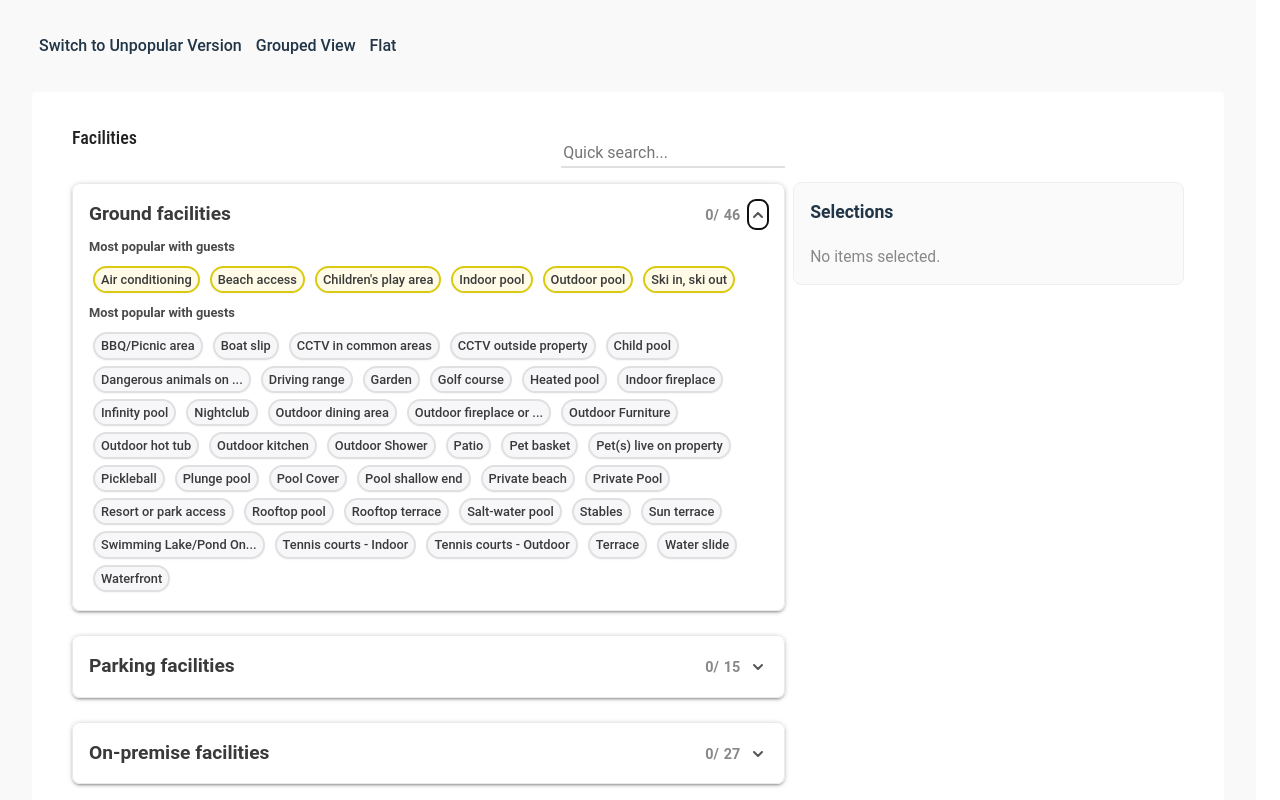
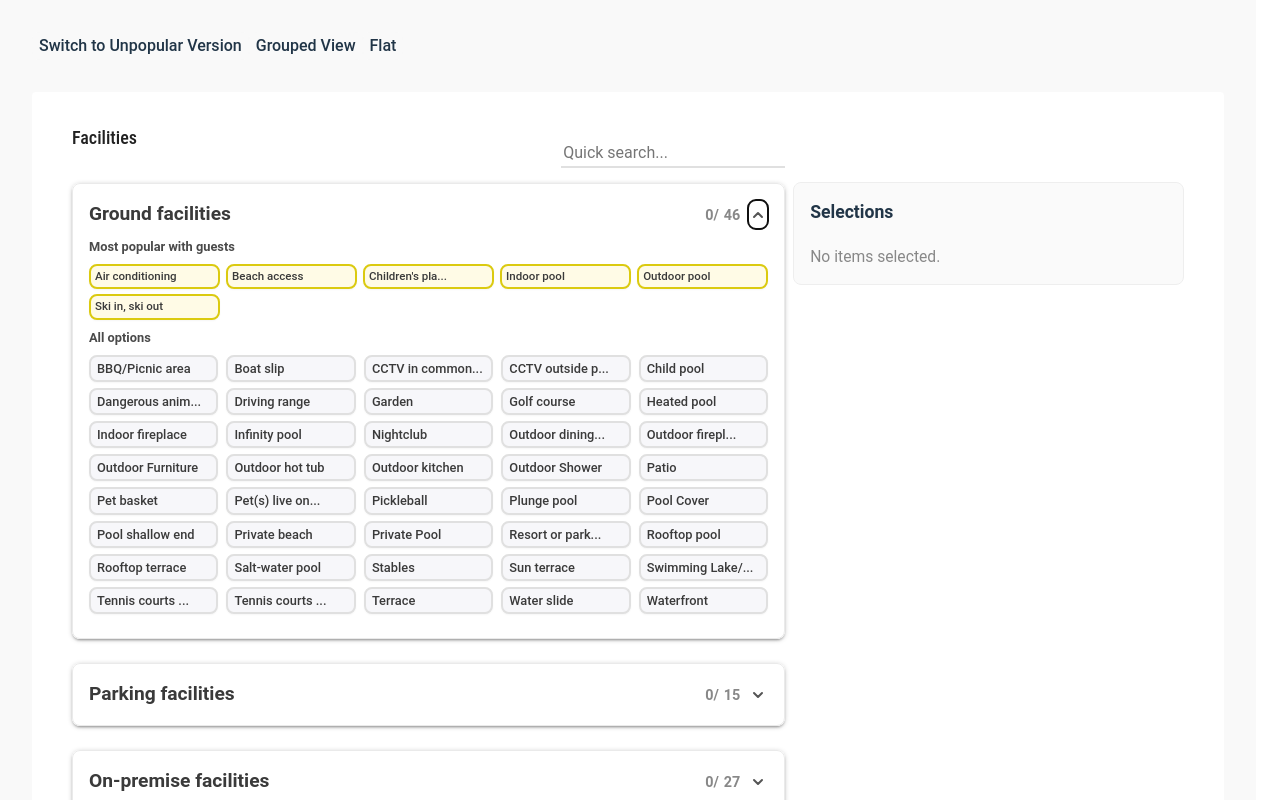
Before and after one commit to ranfomshi/facilities-view, a React (Vite) app: page / in a window 1280 px wide. Both pictures are taken after a click on the button 758 px from the left and 214 px from the top of the page. Shown: the top 800 px of the page. Built offline with nearby package versions, Linux system fonts and the light colour scheme.

Commit message:
style: Refactor label truncation and enhance layout for options in Group component

```diff
--- a/src/Group.jsx
+++ b/src/Group.jsx
@@ -31,7 +31,7 @@ function Group({ title, items, checked, setChecked }) {
   const other = items.filter(i => !i.popular);
   const [showMore, setShowMore] = useState(false);
   // Helper to truncate label
-  const truncateLabel = (label) => label.length > 24 ? label.slice(0, 21) + '...' : label;
+  const truncateLabel = (label) => label.length > 18 ? label.slice(0, 14) + '...' : label;
 
   return (
     <fieldset className="group-fieldset">
@@ -55,7 +55,13 @@ function Group({ title, items, checked, setChecked }) {
             <div className="group-title">Most popular with guests</div>
           )}
           {popular.length > 0 && (
-            <div className="options-flex">
+            <div className="options-flex" style={{
+              display: 'grid',
+              gridTemplateColumns: 'repeat(auto-fill, minmax(120px, 1fr))',
+              gap: '5px 6px',
+              alignItems: 'start',
+              marginBottom: '0.5em'
+            }}>
               {popular.map((i, pidx) => {
                 const idx = items.findIndex(it => it.id === i.id);
                 const selected = checked[idx] || false;
@@ -65,13 +71,11 @@ function Group({ title, items, checked, setChecked }) {
                     className={`group-pill most-used${selected ? ' group-pill-selected' : ''}`}
                     title={i.name}
                     style={{
-                      display: 'inline-block',
                       background: selected ? '#ffe082' : '#fffbe6',
                       border: selected ? '2px solid #dbca10' : '2px solid #dbca10',
-                      borderRadius: '16px',
-                      padding: '2px 6px',
-                      margin: '2px 4px',
-                      fontSize: '0.8em',
+                      borderRadius: '8px',
+                      padding: '2px 4px',
+                      fontSize: '0.72em',
                       fontWeight: 500,
                       color: '#3a3a3a',
                       boxSizing: 'border-box',
@@ -90,12 +94,15 @@ function Group({ title, items, checked, setChecked }) {
             </div>
           )}
           {other.length > 0 && (
-           <></>
-          )}
-          {other.length > 0 && (
-            <><div className="group-title">Most popular with guests</div>
-            <div className="options-flex">
-
+            <>
+              <div className="group-title">All options</div>
+              <div className="options-flex" style={{
+                display: 'grid',
+                gridTemplateColumns: 'repeat(auto-fill, minmax(120px, 1fr))',
+                gap: '6px 8px',
+                alignItems: 'start',
+                marginBottom: '0.5em'
+              }}>
                 {other.map((i, oidx) => {
                   const idx = items.findIndex(it => it.id === i.id);
                   const selected = checked[idx] || false;
@@ -105,16 +112,15 @@ function Group({ title, items, checked, setChecked }) {
                       className={`group-pill${selected ? ' group-pill-selected' : ''}`}
                       title={i.name}
                       style={{
-                      display: 'inline-block',
                         background: selected ? '#ffe082' : '#f7f7fa',
                         border: selected ? '2px solid #dbca10' : '2px solid #e0e0e0',
-                      borderRadius: '16px',
+                        borderRadius: '8px',
                         padding: '2px 6px',
-                      margin: '2px 4px',
                         fontSize: '0.8em',
                         fontWeight: 500,
                         color: '#3a3a3a',
                         boxSizing: 'border-box',
+                  //      height:'47px',
                         boxShadow: selected ? '0 2px 6px rgba(0,0,0,0.08)' : '0 1px 2px rgba(0,0,0,0.04)',
                         cursor: 'pointer',
                         transition: 'background 0.15s, border 0.15s, box-shadow 0.15s'
@@ -128,7 +134,8 @@ function Group({ title, items, checked, setChecked }) {
                   );
                 })}
               </div>
-         </> )}
+            </>
+          )}
         </>
       ) : null}
     </fieldset>
```
Lines whose indentation alone changed are shown as unchanged.
